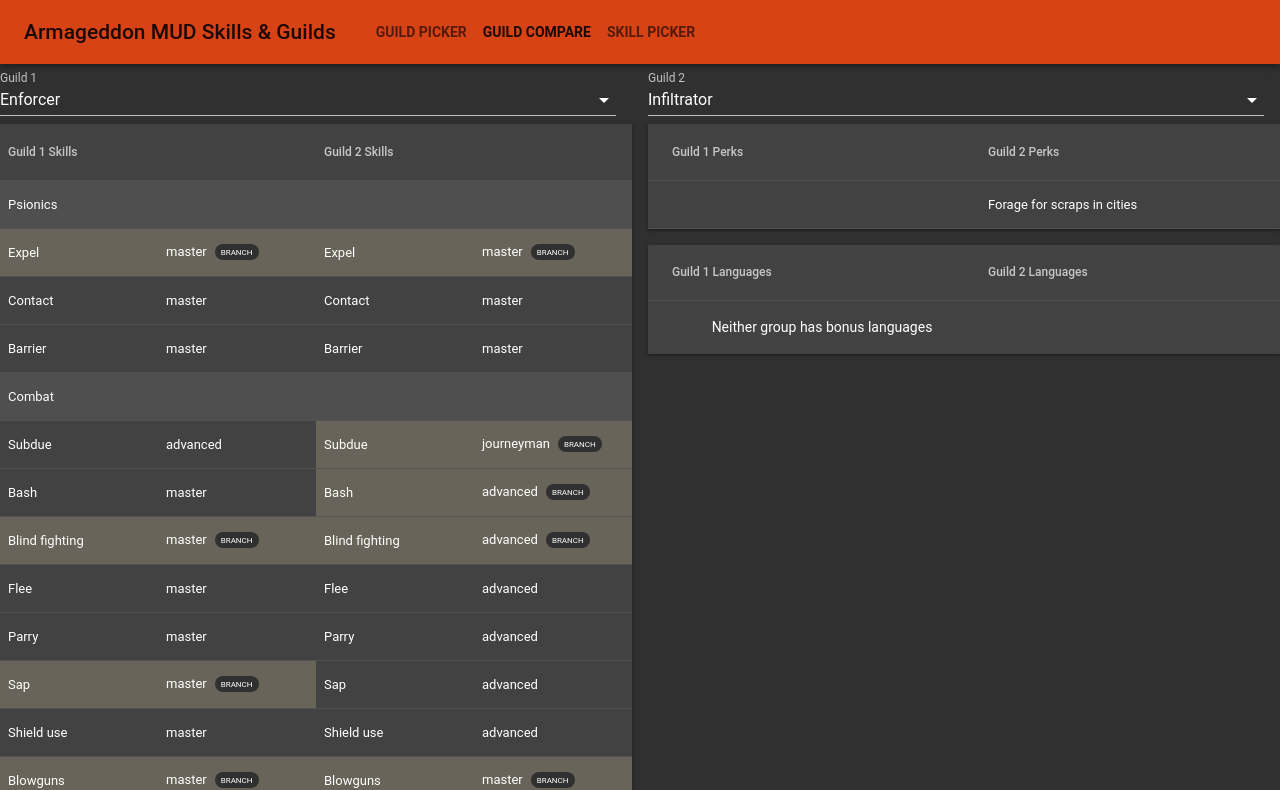
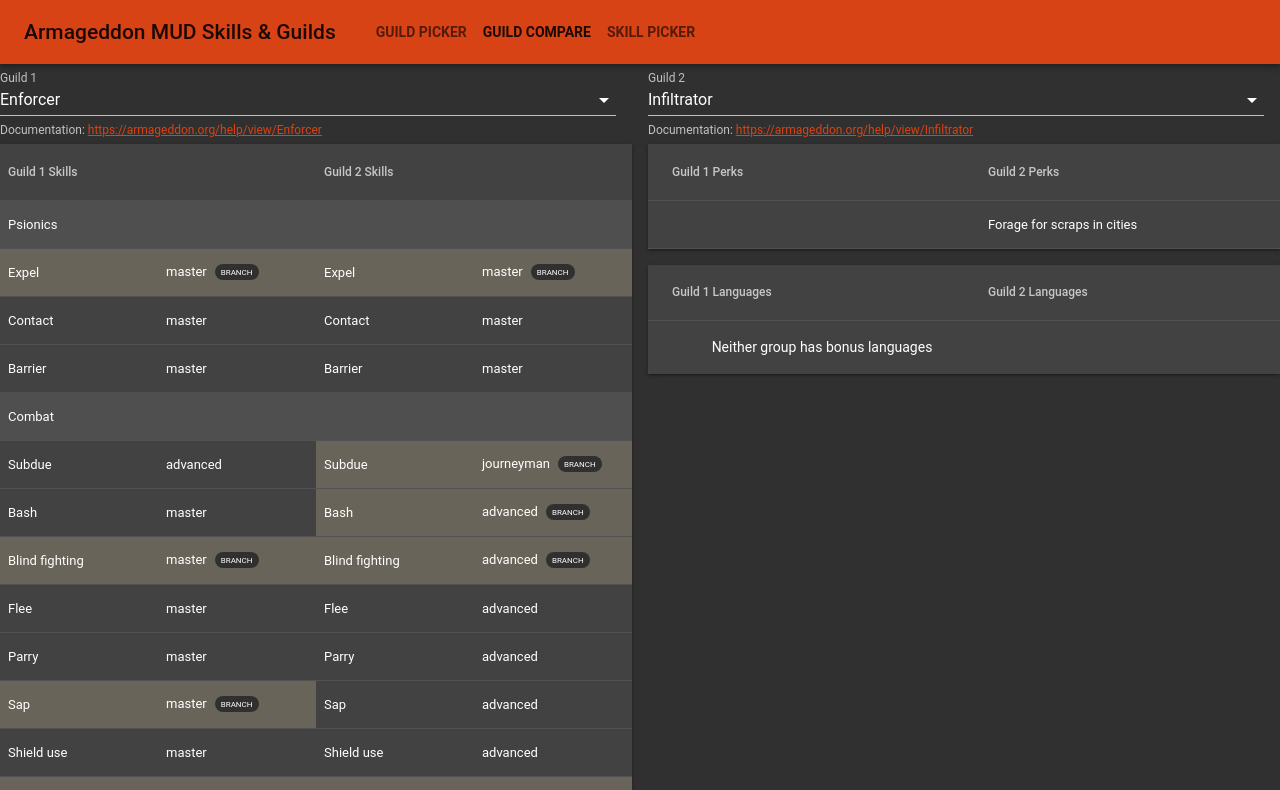
Before and after one commit to tristeArmageddon/arma-guild-picker, a React (Create React App) app: page /arma-guild-picker/guild-compare in a window 1280 px wide. Shown: the top 790 px of the page. Built offline with nearby package versions, Linux system fonts and the light colour scheme.

Commit message:
Add documentation links to guild compare page

```diff
--- a/src/components/GuildCompare.jsx
+++ b/src/components/GuildCompare.jsx
@@ -19,7 +19,10 @@
   formControl: {
     width: 'calc(100% - 1rem)',
     marginRight: '1rem',
-  }
+  },
+  link: {
+    color: theme.palette.primary.main,
+  },
 });
 class GuildCompare extends Component {
   state = {
@@ -106,6 +109,16 @@
                   </MenuItem>
                 ))}
               </Select>
+              <FormHelperText>
+                <span>Documentation: </span>
+                <a
+                  className={classes.link}
+                  href={data.guilds[this.state.guild1].documentation}
+                  target="_blank"
+                >
+                  {data.guilds[this.state.guild1].documentation}
+                </a>
+              </FormHelperText>
             </FormControl>
           </Grid>
           <Grid item xs={12} sm={6}>
@@ -127,6 +140,16 @@
                   </MenuItem>
                 ))}
               </Select>
+              <FormHelperText>
+                <span>Documentation: </span>
+                <a
+                  className={classes.link}
+                  href={data.guilds[this.state.guild2].documentation}
+                  target="_blank"
+                >
+                  {data.guilds[this.state.guild2].documentation}
+                </a>
+              </FormHelperText>
             </FormControl>
           </Grid>
         </Grid>
```
